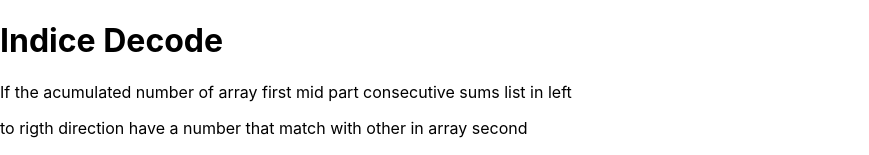
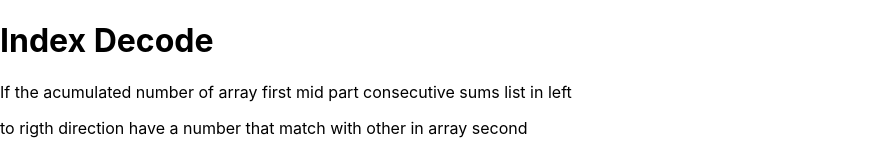
Before and after one commit to AMIRANDA9112/wikitest, a React (Create React App) app in the folder frontend/: page / in a window 1280 px wide. Shown: the top 155 px of the page, without its empty margins (0-869 px from the left). Built offline with nearby package versions, Linux system fonts and the light colour scheme.

Commit message:
Change title

```diff
--- a/frontend/src/Component/Decode/index.js
+++ b/frontend/src/Component/Decode/index.js
@@ -45,7 +45,7 @@ export default class Decode extends Component {
         return (
           <form onSubmit={this.onSubmit}>
 
-              <h1>Indice Decode</h1>
+              <h1>Index Decode</h1>
 
               <p>If the acumulated number of array first mid part  consecutive sums list in left</p>
                   <p>to rigth direction have a number that match with other in array second</p>
```
Also changed, not shown: 1 other file (tests, documents, lock files or other folders).
